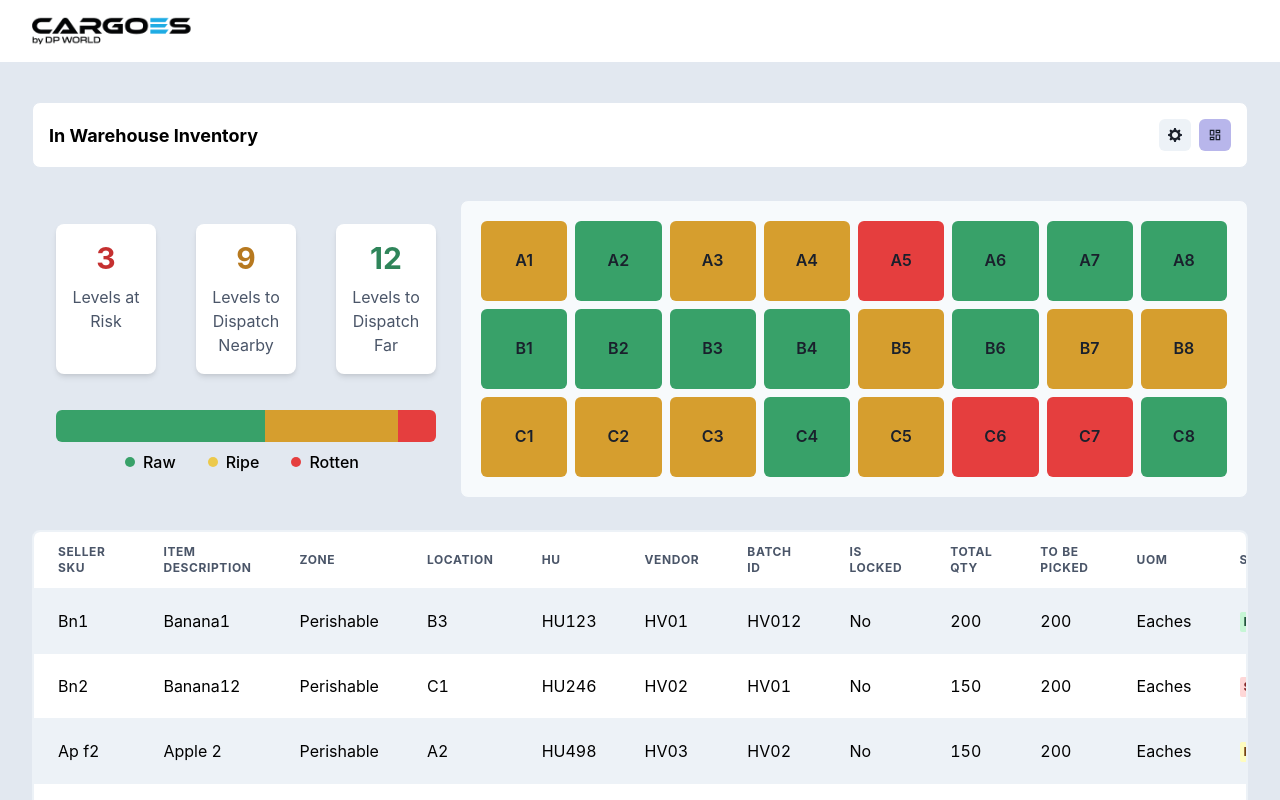
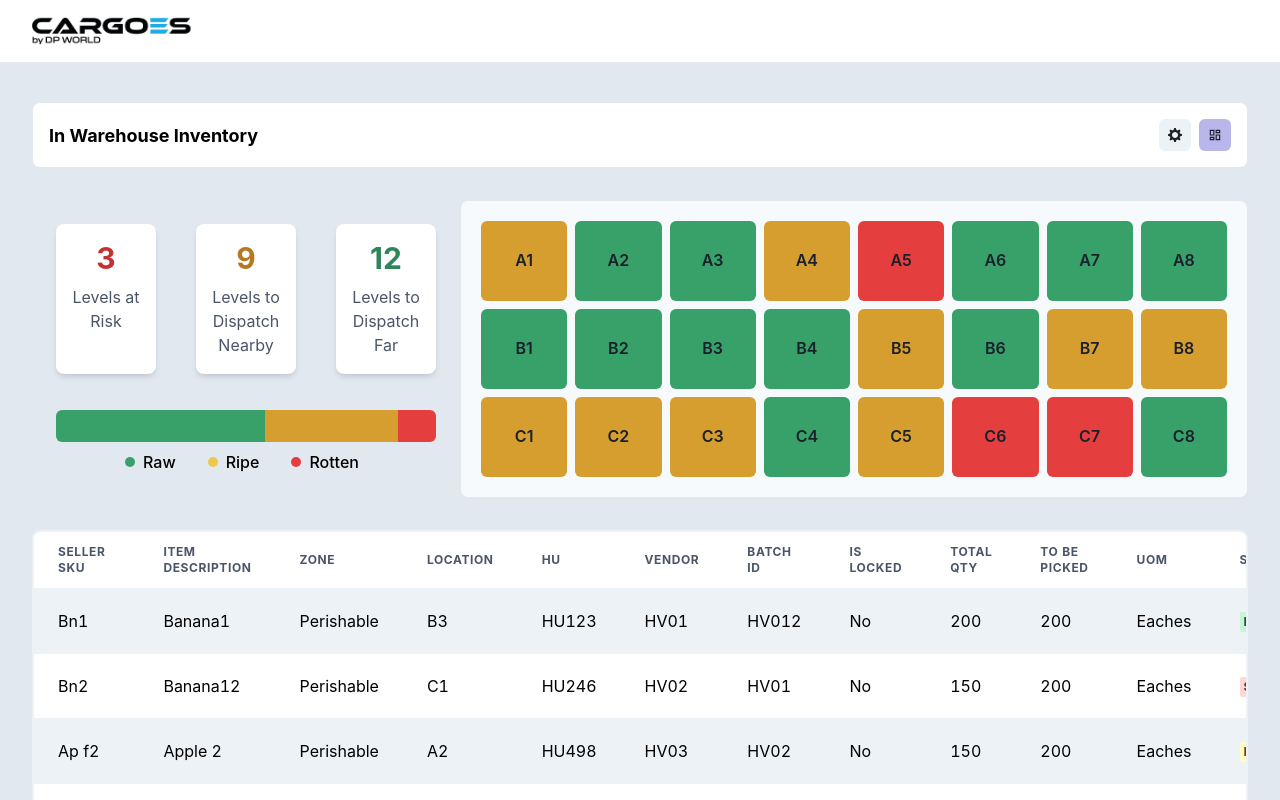
Before and after one commit to abhilash-mukherjee/sensor-ui, a React (Vite) app: page / in a window 1280 px wide. Shown: the top 800 px of the page. Built offline with nearby package versions, Linux system fonts and the light colour scheme; no server answers.

Commit message:
now, two immovable spaces are getting opened

```diff
--- a/src/components/WarehouseGrid.jsx
+++ b/src/components/WarehouseGrid.jsx
@@ -4,6 +4,10 @@ import { useRecoilValue } from 'recoil';
 import { sensorReadingState } from '../store/freshnessDataStateAtom';
 import { getLocationStatusFromSensorReading } from '../helper/helpers';
 import { ImmovableSpaceWithoutSensor } from './grid_components/ImmovableSpaceWithoutSensor';
+import { ImmovableSpaceWithSensor } from './grid_components/ImmovableSpaceWithSensor';
+
+const immovableSpace1Path = import.meta.env.VITE_IMMOVABLE_SPACE_1_PATH;
+const immovableSpace2Path = import.meta.env.VITE_IMMOVABLE_SPACE_2_PATH;
 
 const WarehouseGrid = () => {
     const sensorReading= useRecoilValue(sensorReadingState);
@@ -29,7 +33,7 @@ const WarehouseGrid = () => {
             for (let col = 1; col <= 8; col++) {
                 const index = row * 8 + col - 1; // Calculate index for flat array access
                 const imovableSpacePath = `${String.fromCharCode('A'.charCodeAt(0) + row)}${col}`;
-                const isBtn = imovableSpacePath === 'A3'
+                const isBtn = imovableSpacePath === immovableSpace1Path || imovableSpacePath === immovableSpace2Path
                 const color = isBtn ? getColourForStatus(getLocationStatusFromSensorReading(sensorReading)):colors[index];
                 items.push(
                     <GridItem
@@ -42,18 +46,7 @@ const WarehouseGrid = () => {
                         alignItems="center"
                         justifyContent="center"
                     >
-                        {isBtn ? <Button
-                            onClick={() => setActiveImmovableSpace(imovableSpacePath)}
-                            variant="ghost"
-                            backgroundColor="transparent"
-                            _hover={{ bg: 'transparent' }}
-                            _active={{ bg: 'transparent' }}
-                            cursor={'pointer'}
-                            width={'100%'}
-                            height={'100%'}
-                        >
-                            {imovableSpacePath}
-                        </Button> :
+                        {isBtn ? <ImmovableSpaceWithSensor imovableSpacePath={imovableSpacePath} setActiveImmovableSpace={setActiveImmovableSpace}/> :
                             <ImmovableSpaceWithoutSensor imovableSpacePath = {imovableSpacePath} />
                         }
                     </GridItem>
--- /dev/null
+++ b/src/components/grid_components/ImmovableSpaceWithSensor.jsx
@@ -0,0 +1,20 @@
+import { Box, Grid, GridItem, Text, Button, Drawer, DrawerOverlay, DrawerContent, DrawerCloseButton, DrawerHeader, DrawerBody, DrawerFooter, Flex } from '@chakra-ui/react';
+
+export function ImmovableSpaceWithSensor({ imovableSpacePath, setActiveImmovableSpace }) {
+    return (
+        <>
+            <Button
+                onClick={() => setActiveImmovableSpace(imovableSpacePath)}
+                variant="ghost"
+                backgroundColor="transparent"
+                _hover={{ bg: 'transparent' }}
+                _active={{ bg: 'transparent' }}
+                cursor={'pointer'}
+                width={'100%'}
+                height={'100%'}
+            >
+                {imovableSpacePath}
+            </Button>
+        </>
+    )
+}
```
